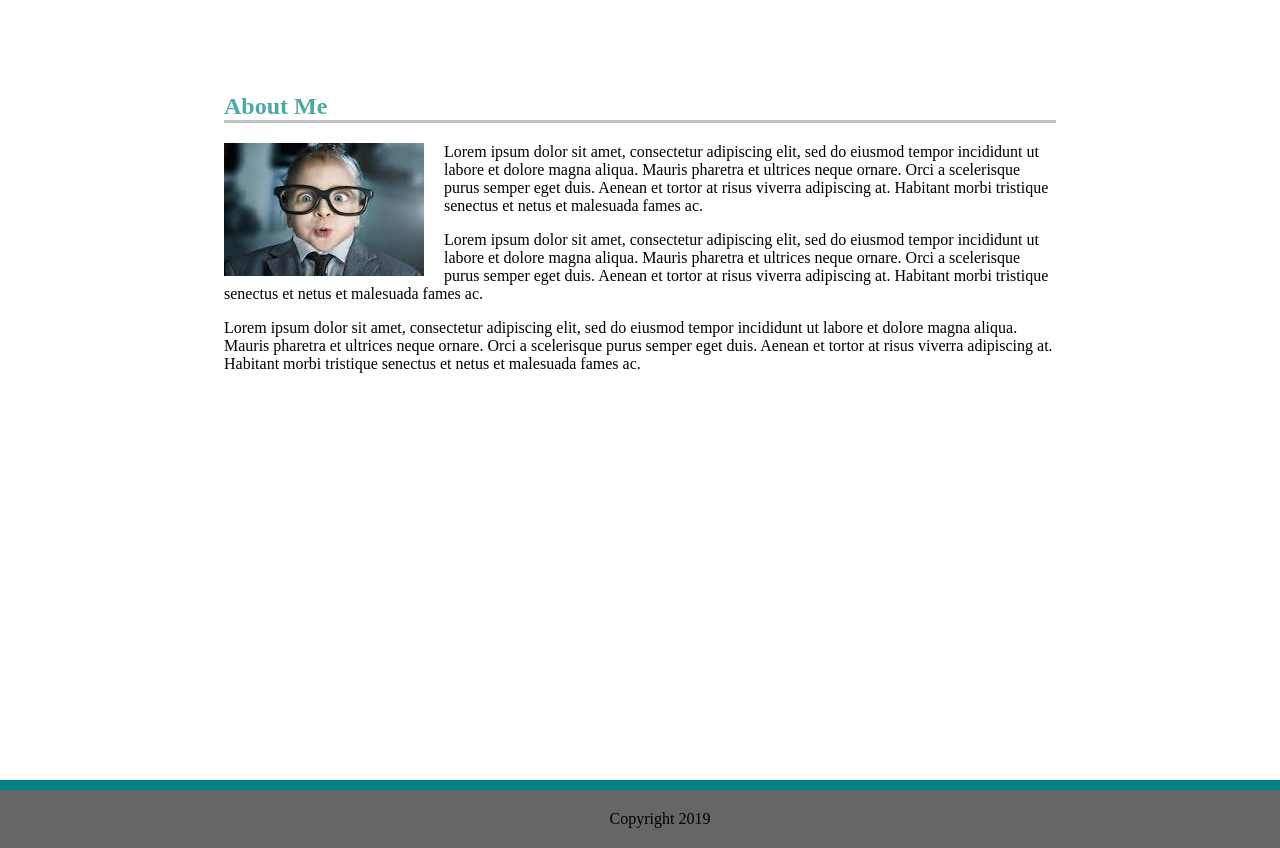
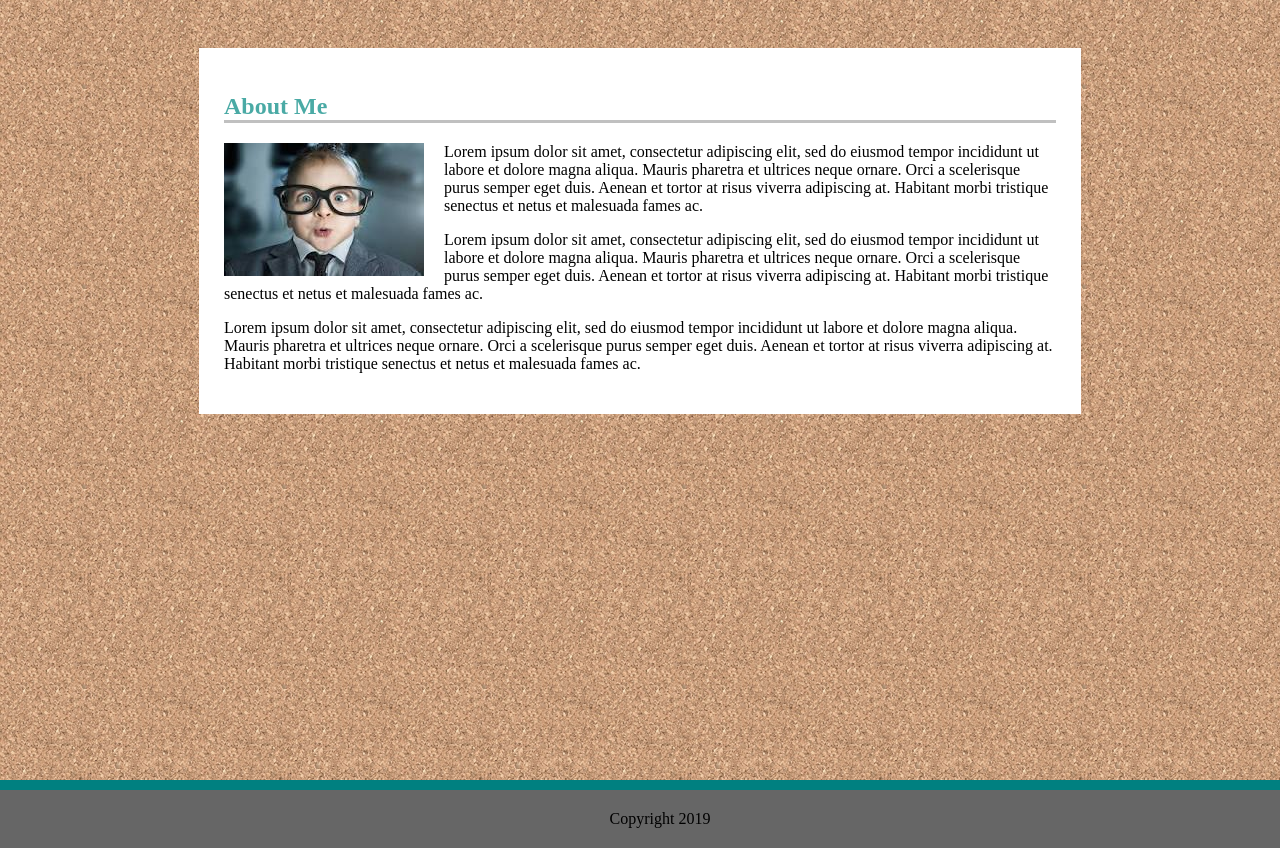
Before and after one commit to EarlBlue/Basic-Portfolio, a plain HTML site: page index.html in a window 1280 px wide. Shown: the part 101-949 px from the top of the page. Drawn offline with Linux system fonts and the light colour scheme; files whose address does not match are found by name.

Commit message:
updated background images link

```diff
--- a/assets/css/style.css
+++ b/assets/css/style.css
@@ -1,7 +1,7 @@
 html{
     top: 0px;
     display: flex;
-    background-image: url("cork-board.png");
+    background-image: url("../images/cork-board.png");
   }
 
   body {
```
